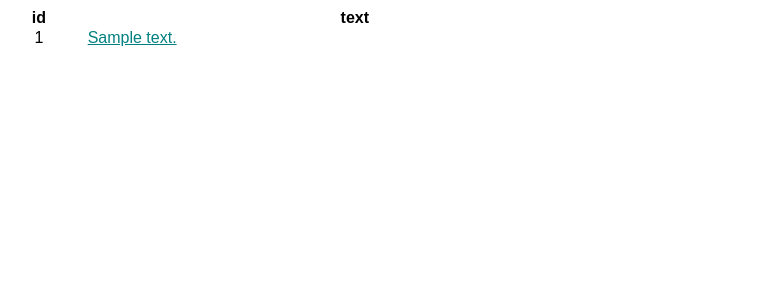
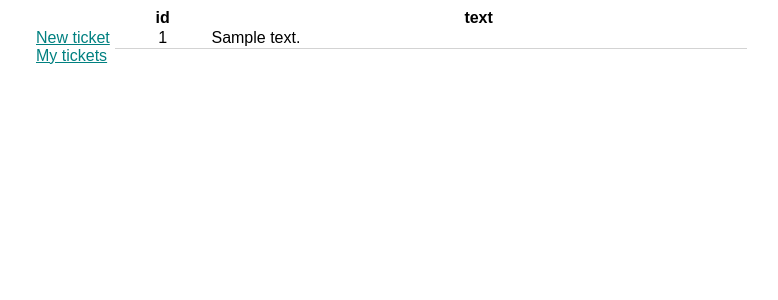
Before and after one commit to disbeliever/issues, a Django app: template tracker/templates/tracker/index.html in a window 1280 px wide. Shown: the top 300 px of the page, without its empty margins (17-795 px from the left). Run offline with Django 3.2, Linux system fonts and the light colour scheme; the template is opened without the code that fills it: most values are stand-ins (such as "Sample title", 1, 10 or a date in 2020).

Commit message:
Continue working on template for tickets list

```diff
--- a/tracker/static/style.css
+++ b/tracker/static/style.css
@@ -5,10 +5,32 @@ a { color: Teal; }
   font-family: sans-serif;
 }
 
+div.menu
+{
+  float: left;
+  margin: 5px;
+}
+
+div.menu ul
+{
+  list-style-type: none;
+}
+
 table.tickets
 {
   width: 50%;
   border-spacing: 0;
+}
+
+tr.ticket td
+{
+  border-bottom: 1px solid LightGray;
+}
+
+tr.ticket:first-child td
+{
+  border-top: 1px solid black;
+  border-bottom: none;
 }
 
 tr.ticket:hover
--- a/tracker/templates/tracker/index.html
+++ b/tracker/templates/tracker/index.html
@@ -12,12 +12,18 @@
     </script>
   </head>
   <body>
+    <div class="menu">
+      <ul>
+        <li><a href="/tracker/add/">New ticket</a></li>
+        <li><a href="/tracker/my/">My tickets</a></li>
+      </ul>
+    </div>
     {% if latest_tickets %}
     <table class="tickets">
       <th>id</th><th>text</th>
       {% for ticket in latest_tickets %}
       <tr class="ticket" onclick="visit('/tracker/{{ticket.id}}/')">
-        <td class="id">{{ ticket.id }}</td><td><a href="/tracker/{{ ticket.id }}/">{{ ticket.text }}</a></td>
+        <td class="id">{{ ticket.id }}</td><td>{{ ticket.text }}</td>
       </tr>
       {% endfor %}
     </table>
```
